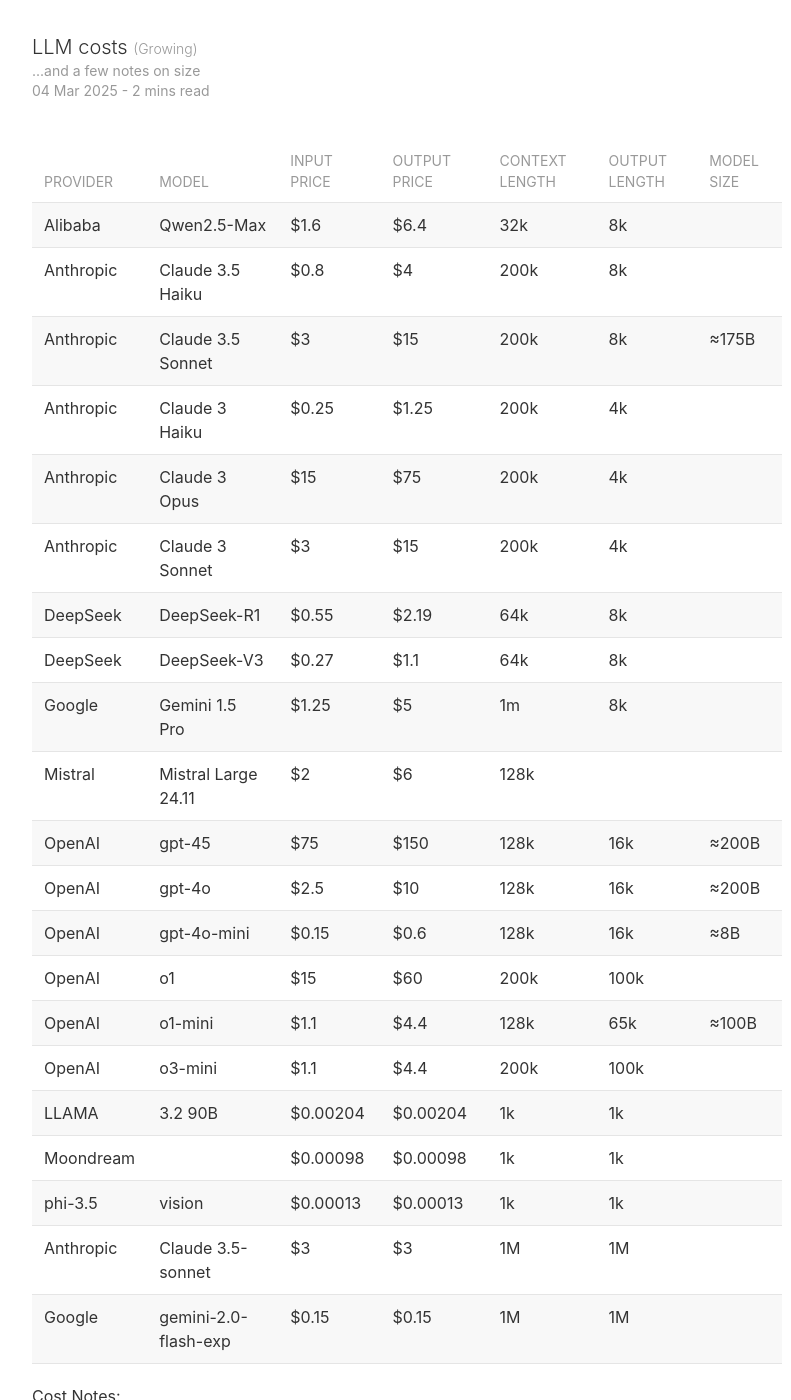
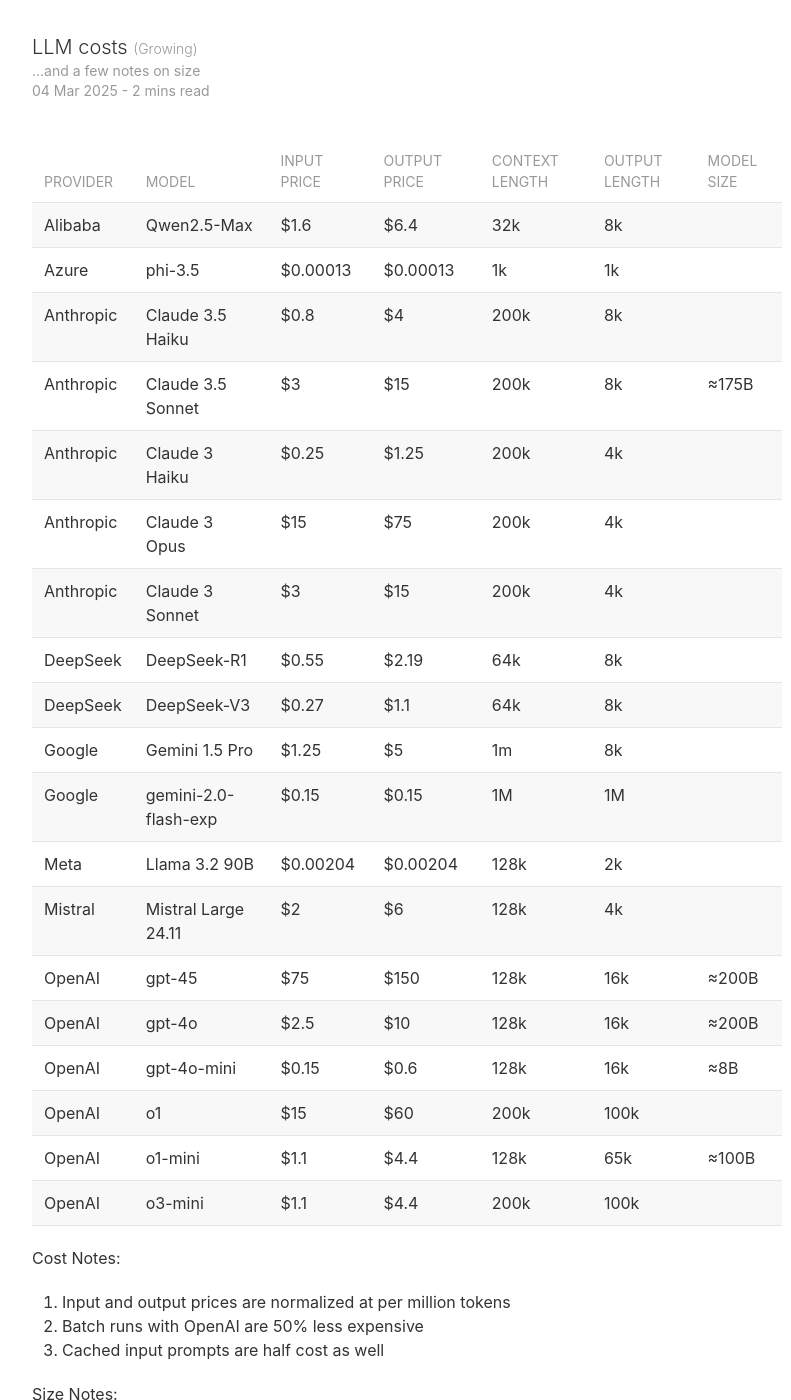
Before and after one commit to nyvyn/nyvyn.github.io, a Jekyll site: the page built from _notes/llm-pricing.markdown, in a window 1280 px wide and 1400 px high, scrolled down 207 px. Shown: the whole window, without its empty margins (233-1024 px from the left). Built offline with Jekyll 4.4.1, drawn with Linux system fonts in a browser that asks for light colours; nearby versions of some CDN libraries.

Commit message:
feat: update LLM pricing table with corrected data and new providers
- Adjusted context length and output length for some models.
- Added Azure as a provider and Meta's Llama 3.2 90B.
- Corrected formatting inconsistencies in the pricing table.

```diff
--- a/_notes/llm-pricing.markdown
+++ b/_notes/llm-pricing.markdown
@@ -30,29 +30,27 @@
 ---
 
 
-| Provider  | Model               | Input Price | Output Price | Context Length | Output Length | Model Size |
-|-----------|---------------------|-------------|--------------|----------------|---------------|------------|
-| Alibaba   | Qwen2.5-Max         | $1.6        | $6.4         | 32k            | 8k            |            |
-| Anthropic | Claude 3.5 Haiku    | $0.8        | $4           | 200k           | 8k            |            |
-| Anthropic | Claude 3.5 Sonnet   | $3          | $15          | 200k           | 8k            | ≈175B      |
-| Anthropic | Claude 3 Haiku      | $0.25       | $1.25        | 200k           | 4k            |            |
-| Anthropic | Claude 3 Opus       | $15         | $75          | 200k           | 4k            |            |
-| Anthropic | Claude 3 Sonnet     | $3          | $15          | 200k           | 4k            |            |
-| DeepSeek  | DeepSeek-R1         | $0.55       | $2.19        | 64k            | 8k            |            |
-| DeepSeek  | DeepSeek-V3         | $0.27       | $1.1         | 64k            | 8k            |            |
-| Google    | Gemini 1.5 Pro      | $1.25       | $5           | 1m             | 8k            |            |
-| Mistral   | Mistral Large 24.11 | $2          | $6           | 128k           |               |            |
-| OpenAI    | gpt-45              | $75         | $150         | 128k           | 16k           | ≈200B      |
-| OpenAI    | gpt-4o              | $2.5        | $10          | 128k           | 16k           | ≈200B      |
-| OpenAI    | gpt-4o-mini         | $0.15       | $0.6         | 128k           | 16k           | ≈8B        |
-| OpenAI    | o1                  | $15         | $60          | 200k           | 100k          |            |
-| OpenAI    | o1-mini             | $1.1        | $4.4         | 128k           | 65k           | ≈100B      |
-| OpenAI    | o3-mini             | $1.1        | $4.4         | 200k           | 100k          |            |
-| LLAMA     | 3.2 90B             | $0.00204    | $0.00204     | 1k             | 1k            |            |
-| Moondream |                     | $0.00098    | $0.00098     | 1k             | 1k            |            |
-| phi-3.5   | vision              | $0.00013    | $0.00013     | 1k             | 1k            |            |
-| Anthropic | Claude 3.5-sonnet   | $3          | $3           | 1M             | 1M            |            |
-| Google    | gemini-2.0-flash-exp| $0.15       | $0.15        | 1M             | 1M            |            |
+| Provider  | Model                | Input Price | Output Price | Context Length | Output Length | Model Size |
+|-----------|----------------------|-------------|--------------|----------------|---------------|------------|
+| Alibaba   | Qwen2.5-Max          | $1.6        | $6.4         | 32k            | 8k            |            |
+| Azure     | phi-3.5              | $0.00013    | $0.00013     | 1k             | 1k            |            |
+| Anthropic | Claude 3.5 Haiku     | $0.8        | $4           | 200k           | 8k            |            |
+| Anthropic | Claude 3.5 Sonnet    | $3          | $15          | 200k           | 8k            | ≈175B      |
+| Anthropic | Claude 3 Haiku       | $0.25       | $1.25        | 200k           | 4k            |            |
+| Anthropic | Claude 3 Opus        | $15         | $75          | 200k           | 4k            |            |
+| Anthropic | Claude 3 Sonnet      | $3          | $15          | 200k           | 4k            |            |
+| DeepSeek  | DeepSeek-R1          | $0.55       | $2.19        | 64k            | 8k            |            |
+| DeepSeek  | DeepSeek-V3          | $0.27       | $1.1         | 64k            | 8k            |            |
+| Google    | Gemini 1.5 Pro       | $1.25       | $5           | 1m             | 8k            |            |
+| Google    | gemini-2.0-flash-exp | $0.15       | $0.15        | 1M             | 1M            |            |
+| Meta      | Llama 3.2 90B        | $0.00204    | $0.00204     | 128k           | 2k            |            |
+| Mistral   | Mistral Large 24.11  | $2          | $6           | 128k           | 4k            |            |
+| OpenAI    | gpt-45               | $75         | $150         | 128k           | 16k           | ≈200B      |
+| OpenAI    | gpt-4o               | $2.5        | $10          | 128k           | 16k           | ≈200B      |
+| OpenAI    | gpt-4o-mini          | $0.15       | $0.6         | 128k           | 16k           | ≈8B        |
+| OpenAI    | o1                   | $15         | $60          | 200k           | 100k          |            |
+| OpenAI    | o1-mini              | $1.1        | $4.4         | 128k           | 65k           | ≈100B      |
+| OpenAI    | o3-mini              | $1.1        | $4.4         | 200k           | 100k          |            |
 
 Cost Notes:
 1. Input and output prices are normalized at per million tokens
```
